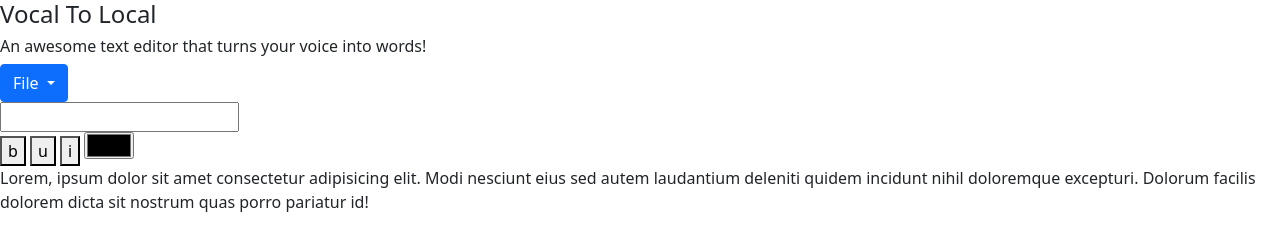
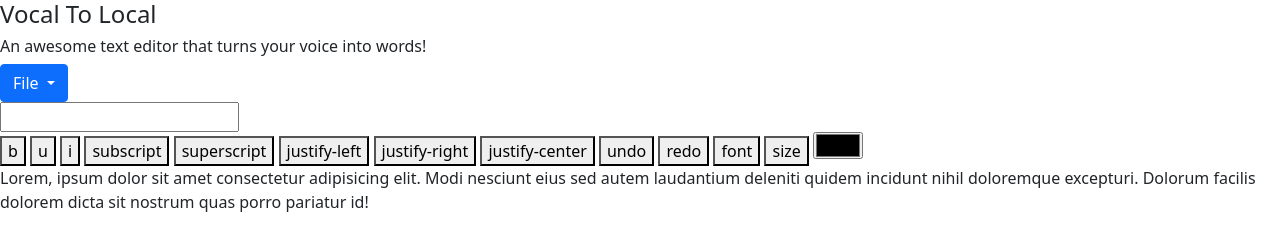
Before and after one commit to Muskan290/VocalToArticle-text-editor-, a plain HTML site: page index.html in a window 1280 px wide. Drawn offline with nearby package versions, Linux system fonts and the light colour scheme.

Commit message:
more buttons

```diff
--- a/index.html
+++ b/index.html
@@ -29,10 +29,19 @@
                 <input type="text">
             </div>
             <div>
-                <button id="bold_button">b</button>
-                <button id="underline_button">u</button>
-                <button id="italic_button">i</button>
-                <input id="color_button" type="color"></input>
+                <button id="bold-button">b</button>
+                <button id="underline-button">u</button>
+                <button id="italic-button">i</button>
+                <button id="subscript-button">subscript</button>
+                <button id="superscript-button">superscript</button>
+                <button id="justify-left-button">justify-left</button>
+                <button id="justify-right-button">justify-right</button>
+                <button id="justify-center-button">justify-center</button>
+                <button id="undo-button">undo</button>
+                <button id="redo-button">redo</button>
+                <button id="font-name-button">font</button>
+                <button id="font-size-button">size</button>
+                <input type="color" id="color_button"></input>
             </div>
         </div>
         <div id="content" contenteditable="true" spellcheck="false">Lorem, ipsum dolor sit amet consectetur adipisicing elit. Modi nesciunt eius sed autem laudantium deleniti quidem incidunt nihil doloremque excepturi. Dolorum facilis dolorem dicta sit nostrum quas porro pariatur id!</div>
```
